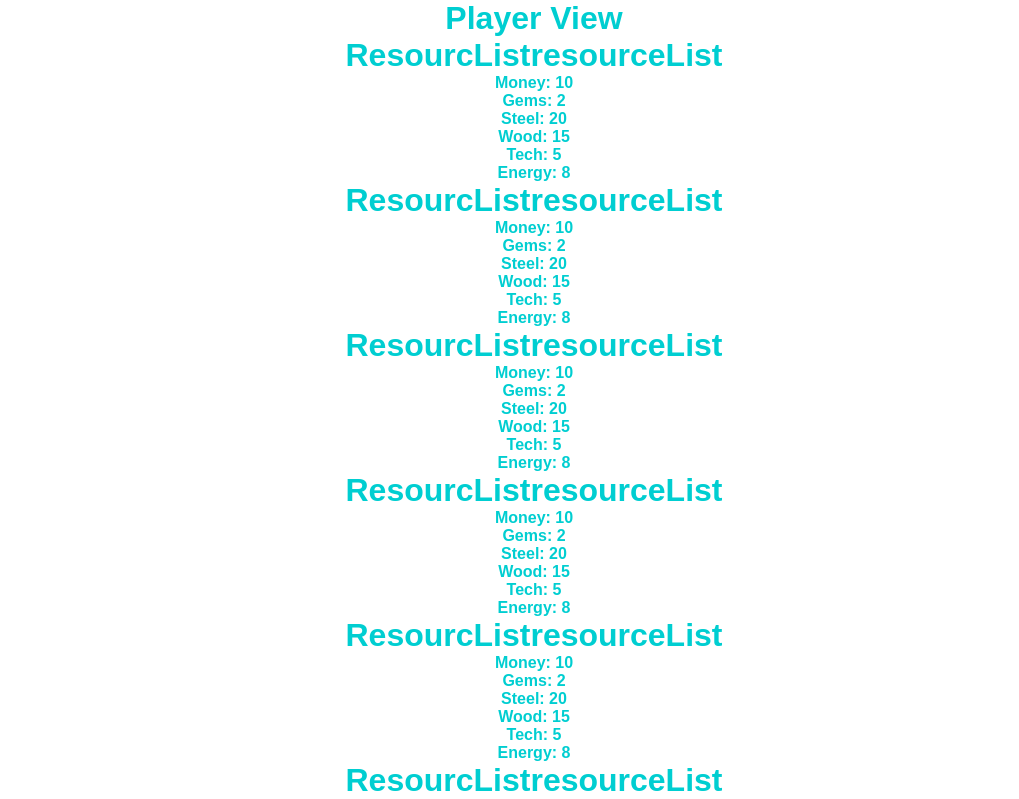
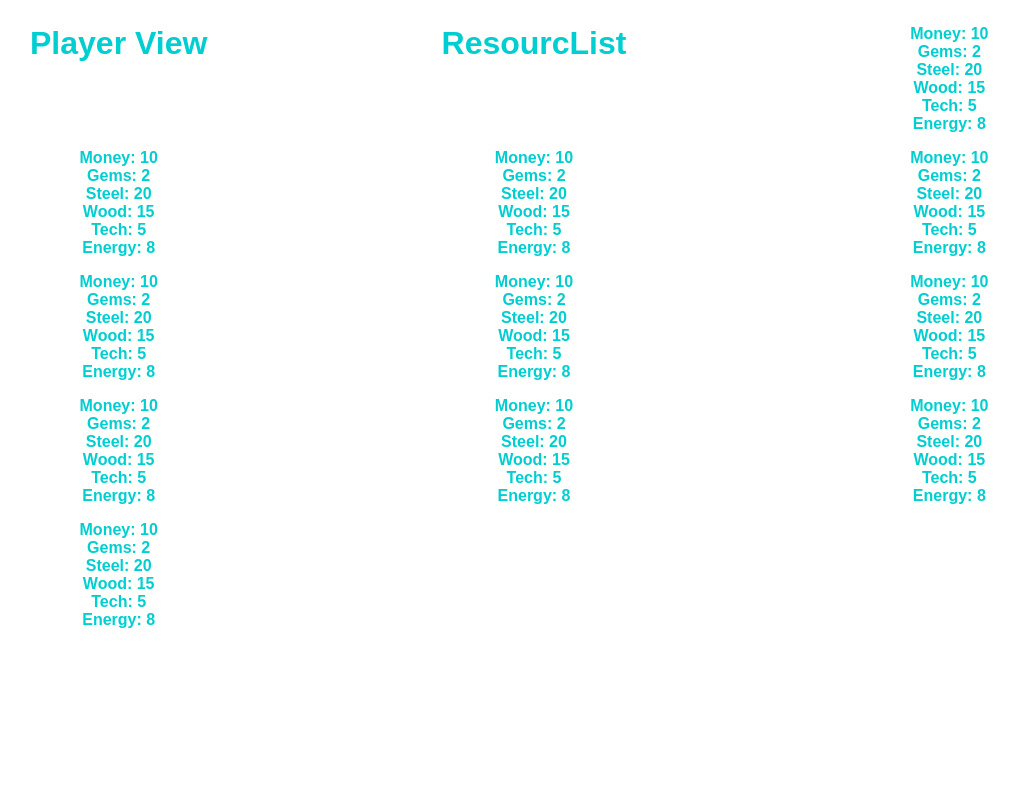
Before and after one commit to filiplindset/DIT568-teaching-megagame, a Vue app: page /player in a window 1280 px wide. Shown: the top 799 px of the page, without its empty margins (106-1125 px from the left). Built offline with nearby package versions, Linux system fonts and the light colour scheme.

Commit message:
edited PlayerView

```diff
--- a/src/components/ResourceList.vue
+++ b/src/components/ResourceList.vue
@@ -1,6 +1,6 @@
 <template>
     <div class="resourceList">
-        <h1>ResourcListresourceList</h1>
+
         <div klass="resource-inner">
             <h4>Money: {{ resourceList.money }}</h4>
             <h4>Gems: {{ resourceList.gems }}</h4>
@@ -21,3 +21,7 @@
     props: ['resourceList']
 }
 </script>
+
+<style>
+
+</style>
--- a/src/components/TeamSelect.vue
+++ b/src/components/TeamSelect.vue
@@ -1,12 +1,13 @@
-<template>
-    <div>
+
+    <template>
+    <!-- <div>
         <div class="grid-container">
             <div v-for="item in items" :key="item.id" @click="selectItem(item)" :class="{ 'selected': selectedItem === item }" class="grid-item">
                 {{ item.name }}
             </div>
         </div>
         <button @click="confirmSelection">Confirm Selection</button>
-    </div>
+    </div> -->
 </template>
 
 <script lang="ts">
--- a/src/views/PlayerView.vue
+++ b/src/views/PlayerView.vue
@@ -1,6 +1,7 @@
 <template>
     <div class="player-view">
         <h1>Player View</h1>
+        <h1>ResourcList</h1>
         <ResourceList v-for="resourceList in resources"
         :key="resourceList.id"
         :resourceList="resourceList"
@@ -26,3 +27,13 @@
 
 }
 </script>
+
+<style>
+.player-view{
+    display: grid;
+    grid-template-columns: repeat(auto-fit, minmax(300px, 1fr));
+    grid-gap: 1rem;
+    padding: 25px;
+    margin: 0 auto;
+}
+</style>
--- a/tsconfig.json
+++ b/tsconfig.json
@@ -2,6 +2,8 @@
   "extends": "@vue/tsconfig/tsconfig.web.json",
   "include": ["env.d.ts", "src/**/*", "src/**/*.vue"],
   "compilerOptions": {
+    "noImplicitAny": false,
+    "strictNullChecks":false,
     "baseUrl": ".",
     "paths": {
       "@/*": ["./src/*"]
```
